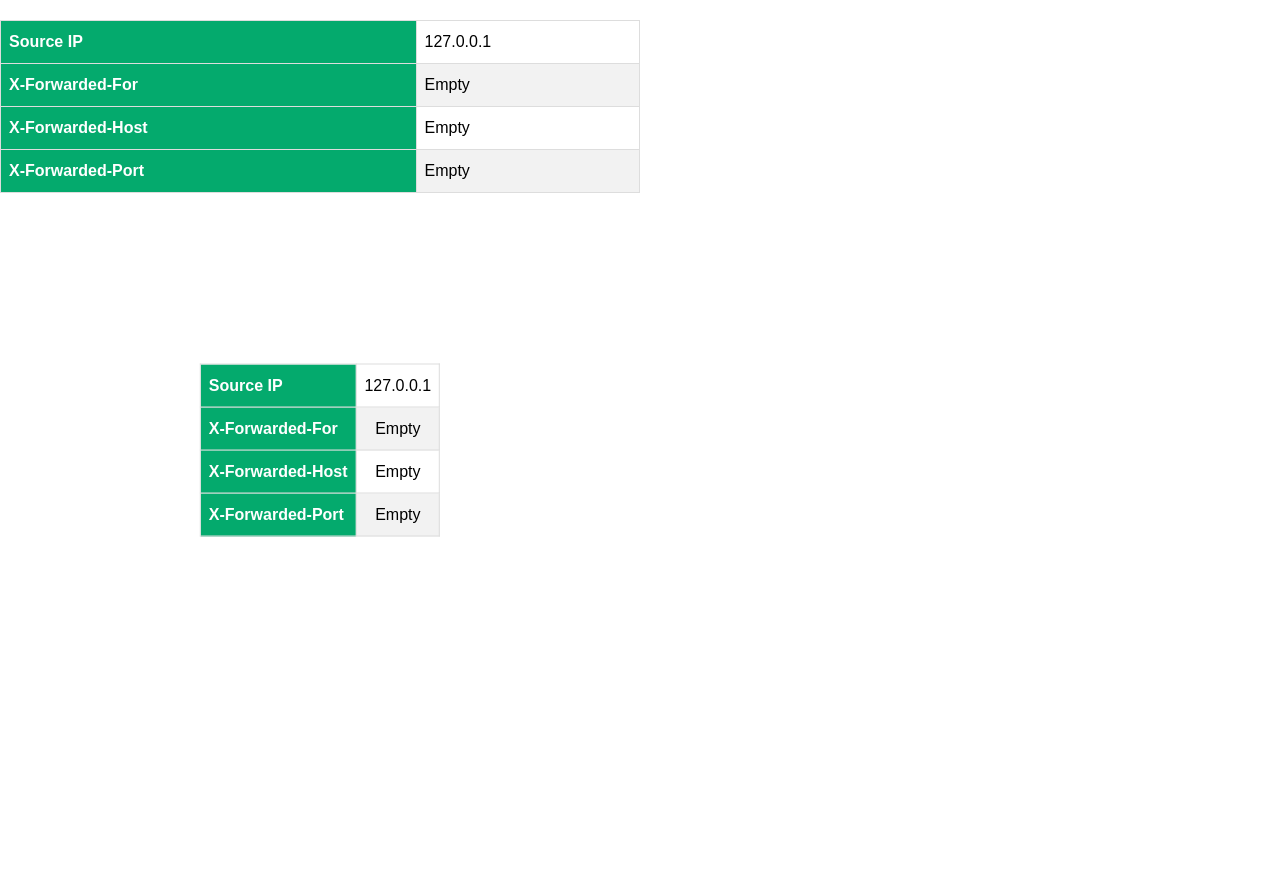
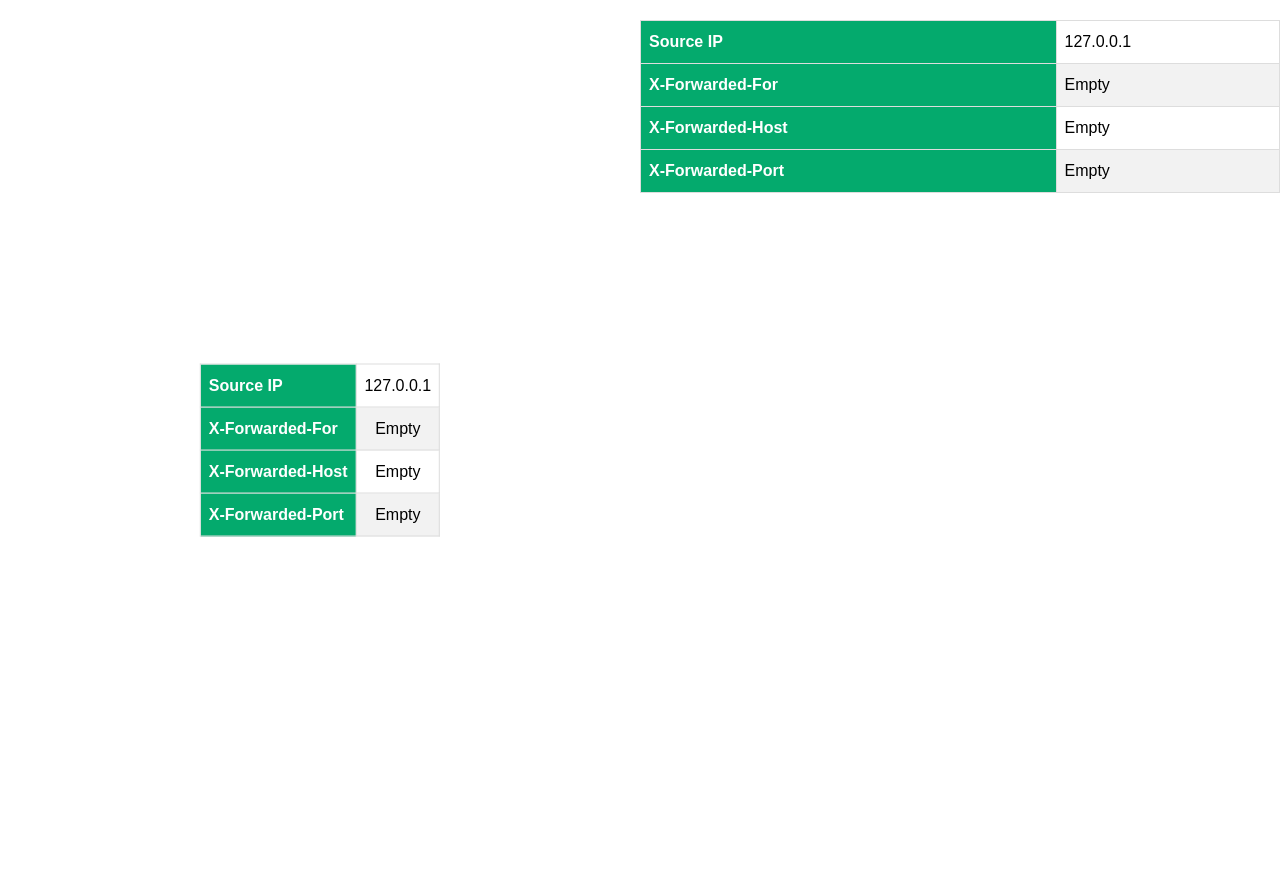
Before and after one commit to mattfeltonma/azure-web-app-ip, a Flask app: page / in a window 1280 px wide. Run offline with Flask 2, Linux system fonts and the light colour scheme.

Commit message:
modified - updated css

```diff
--- a/templates/index.html
+++ b/templates/index.html
@@ -25,7 +25,7 @@
         }
 
         .right {
-            left: 0;
+            right: 0;
         }
 
         .centered {
```
